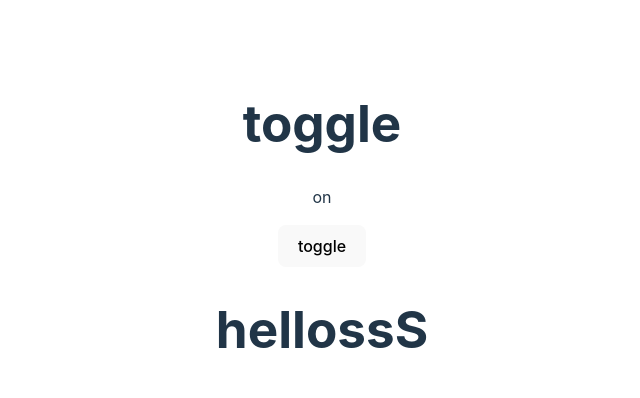
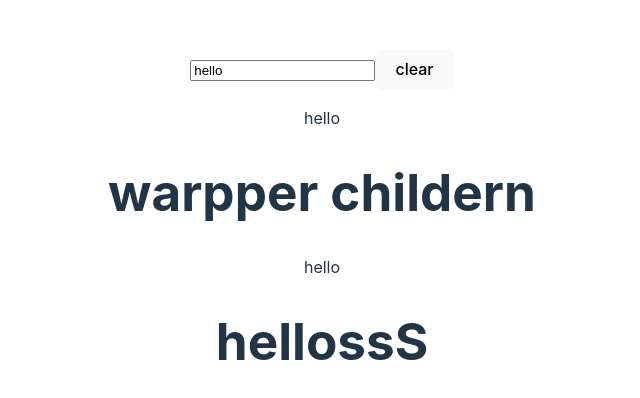
Before and after one commit to sasank2323/new_rec, a React (Vite) app: page / in a window 1280 px wide. Shown: the part 174-572 px from the top of the page, without its empty margins (318-958 px from the left). Built offline with nearby package versions, Linux system fonts and the light colour scheme.

Commit message:
states in react

```diff
--- a/src/App.jsx
+++ b/src/App.jsx
@@ -3,12 +3,20 @@ import reactLogo from './assets/react.svg'
 import viteLogo from '/vite.svg'
 import './App.css'
 import Toggle from './toggle'
+import Wrapper from './Wrapper'
 
 function App() {
   const [count, setCount] = useState(0);
+  const [val, setVal] = useState("hello");
   return (
     <>
-      <Toggle />
+      <input type="text" value={val} onChange={(e) => setVal(e.target.value)} />
+      <button onClick={() => setVal("")}>clear</button>
+      <p>{val}</p>
+      <Wrapper>
+        <h1>warpper childern </h1>
+        <p>{val}</p>
+      </Wrapper>
     </>
   )
 }
--- /dev/null
+++ b/src/Wrapper.jsx
@@ -0,0 +1,9 @@
+function Wrapper({ children }) {
+    return (
+        <>
+            {children}
+        </>
+    );
+}
+
+export default Wrapper;
--- /dev/null
+++ b/src/propsdata.jsx
@@ -0,0 +1,14 @@
+
+
+function PropsData({ data }) {
+    return (
+        <>
+            <h1>propsdata</h1>
+            <p>{data.name}</p>
+            <p>{data.age}</p>
+            <p>{data.city}</p>
+        </>
+    );
+}
+
+export default PropsData;
--- a/src/toggle.jsx
+++ b/src/toggle.jsx
@@ -1,14 +1,16 @@
 
 
 import { useState } from 'react';
+import PropsData from './propsdata';
 
 function Toggle() {
     const [toggle, setToggle] = useState(true);
+    const [data, setData] = useState({ name: "john", age: 30, city: "new york" });
+    const [data2, setData2] = useState({ name: "john", age: 30, city: "new york" });
     return (
         <>
-            <h1>toggle</h1>
-            {toggle ? <p>on</p> : <p>off</p>}
-            <button onClick={() => setToggle(!toggle)}>toggle</button>
+            <PropsData data={data} />
+            <PropsData data={data2} />
         </>
     );
 }
```
